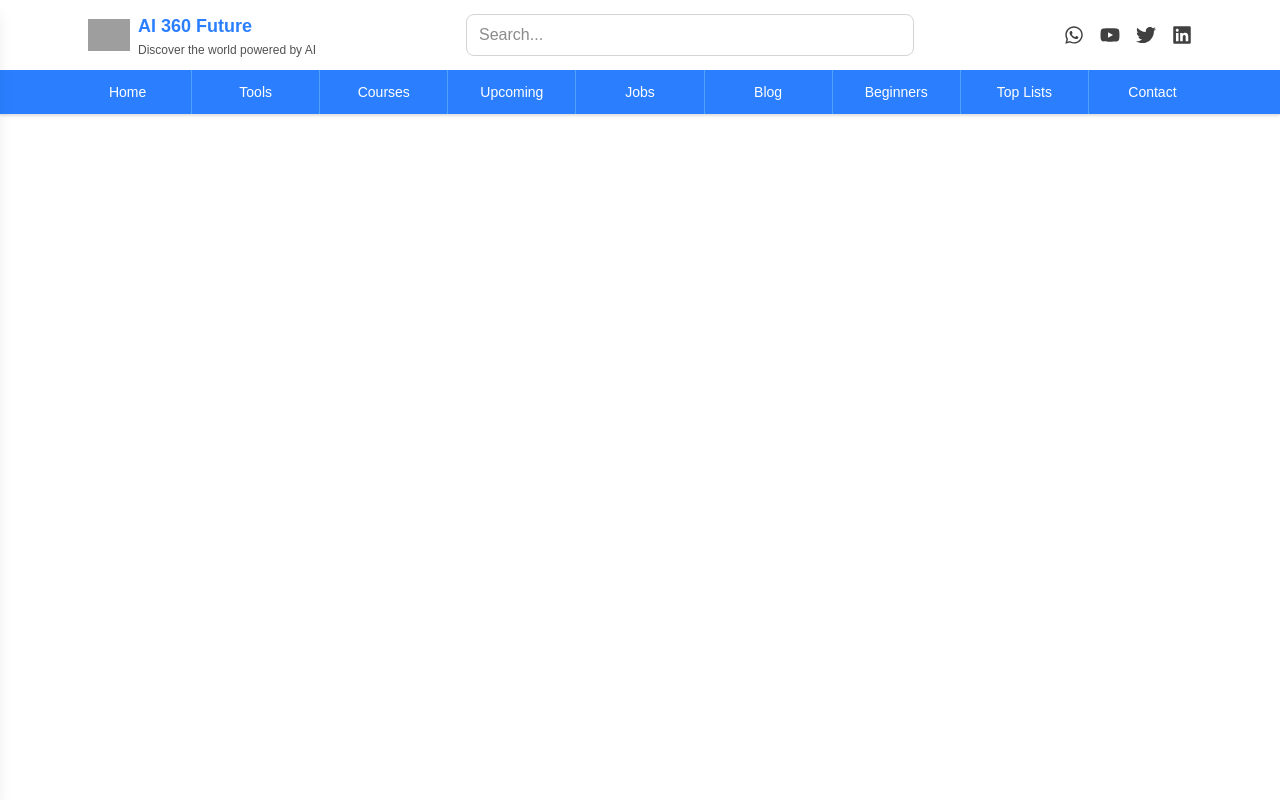
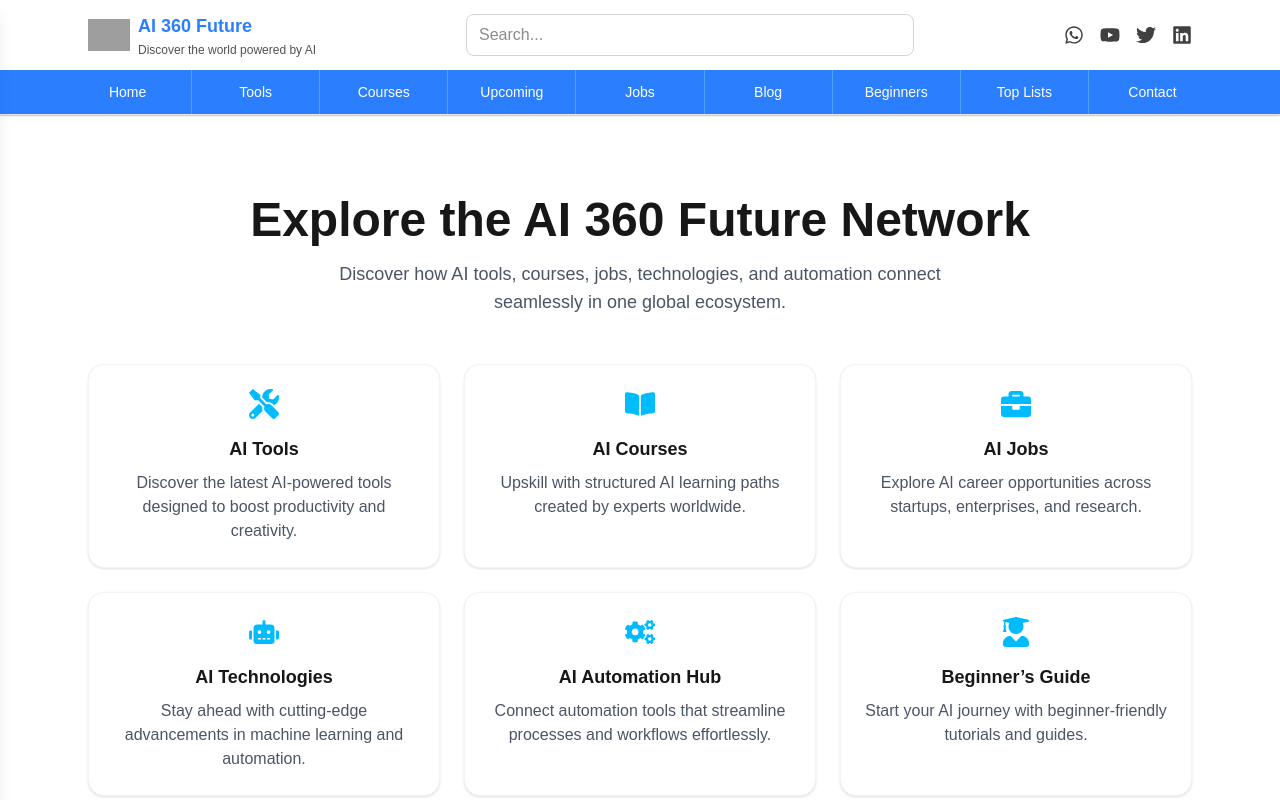
Before and after one commit to ai360futureworld/ai360futureworld, a Next.js app: page / in a window 1280 px wide. Shown: the top 800 px of the page. Built offline with nearby package versions, Linux system fonts and the light colour scheme; grey boxes are pictures that could not be loaded.

Commit message:
Initial commit - AI 360 Future layout and header

```diff
--- a/app/layout.tsx
+++ b/app/layout.tsx
@@ -38,7 +38,7 @@ export default function RootLayout({
         <Header />
 
         {/* === Main Content === */}
-        <main className="min-h-screen">{children}</main>
+        <main>{children}</main>
 
         {/* === Footer Placeholder === */}
         <footer className="bg-[#002b6f] text-white py-8 text-center text-sm font-inter border-t border-neutral-200">
--- a/app/page.tsx
+++ b/app/page.tsx
@@ -1,3 +1,9 @@
+import ExploreNetwork from "@/components/ExploreNetwork";
+
 export default function Home() {
-  return <main className="bg-gray-50 text-neutral-900 font-inter"></main>;
+  return (
+    <main className="min-h-screen bg-gray-50">
+      <ExploreNetwork />
+    </main>
+  );
 }
--- /dev/null
+++ b/components/ExploreNetwork.tsx
@@ -0,0 +1,84 @@
+"use client";
+
+import {
+  FaTools,
+  FaBookOpen,
+  FaBriefcase,
+  FaRobot,
+  FaCogs,
+  FaUserGraduate,
+} from "react-icons/fa";
+
+const cards = [
+  {
+    icon: <FaTools size={30} className="text-sky-400" />,
+    title: "AI Tools",
+    description:
+      "Discover the latest AI-powered tools designed to boost productivity and creativity.",
+  },
+  {
+    icon: <FaBookOpen size={30} className="text-sky-400" />,
+    title: "AI Courses",
+    description:
+      "Upskill with structured AI learning paths created by experts worldwide.",
+  },
+  {
+    icon: <FaBriefcase size={30} className="text-sky-400" />,
+    title: "AI Jobs",
+    description:
+      "Explore AI career opportunities across startups, enterprises, and research.",
+  },
+  {
+    icon: <FaRobot size={30} className="text-sky-400" />,
+    title: "AI Technologies",
+    description:
+      "Stay ahead with cutting-edge advancements in machine learning and automation.",
+  },
+  {
+    icon: <FaCogs size={30} className="text-sky-400" />,
+    title: "AI Automation Hub",
+    description:
+      "Connect automation tools that streamline processes and workflows effortlessly.",
+  },
+  {
+    icon: <FaUserGraduate size={30} className="text-sky-400" />,
+    title: "Beginner’s Guide",
+    description:
+      "Start your AI journey with beginner-friendly tutorials and guides.",
+  },
+];
+
+export default function ExploreNetwork() {
+  return (
+    <section className="bg-white py-20 border-t border-neutral-200">
+      <div className="max-w-6xl mx-auto px-6 text-center">
+        {/* === Heading === */}
+        <h2 className="font-montserrat font-extrabold text-4xl md:text-5xl text-neutral-900 mb-4">
+          Explore the AI 360 Future Network
+        </h2>
+        <p className="font-inter text-base md:text-lg text-gray-600 max-w-2xl mx-auto mb-12">
+          Discover how AI tools, courses, jobs, technologies, and automation
+          connect seamlessly in one global ecosystem.
+        </p>
+
+        {/* === Cards Grid === */}
+        <div className="grid grid-cols-1 sm:grid-cols-2 lg:grid-cols-3 gap-6">
+          {cards.map((card, index) => (
+            <div
+              key={index}
+              className="bg-white border border-gray-100 shadow-sm rounded-2xl p-6 text-center hover:bg-sky-50 hover:shadow-md transition ease-in-out"
+            >
+              <div className="flex justify-center mb-4">{card.icon}</div>
+              <h3 className="font-montserrat font-semibold text-lg text-neutral-900 mb-2">
+                {card.title}
+              </h3>
+              <p className="font-inter text-gray-600 text-sm md:text-base">
+                {card.description}
+              </p>
+            </div>
+          ))}
+        </div>
+      </div>
+    </section>
+  );
+}
```
